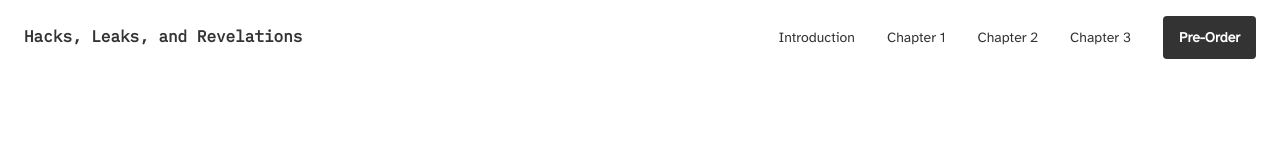
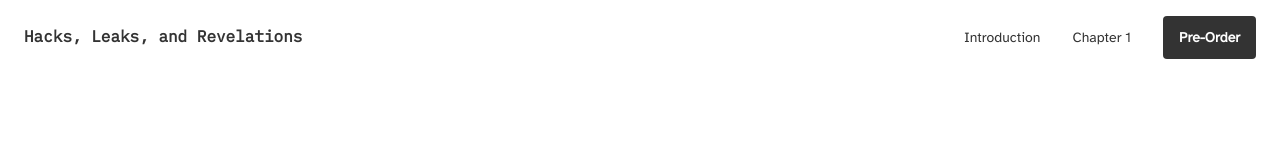
Before and after one commit to micahflee/hacksandleaks.com, a website: page index.html in a window 1280 px wide. Shown: the top 160 px of the page. Drawn offline with Linux system fonts and the light colour scheme.

Commit message:
Update index.html

```diff
--- a/index.html
+++ b/index.html
@@ -15,8 +15,6 @@
                     <ul>
                         <li><a href="./introduction.html">Introduction</a></li>
                         <li><a href="./chapter-1.html">Chapter 1</a></li>
-                        <li><a href="./chapter-2.html">Chapter 2</a></li>
-                        <li><a href="./chapter-3.html">Chapter 3</a></li>
                     </ul>
                 </div>
                 <a class="mobileNav btnIcon"></a>
```
